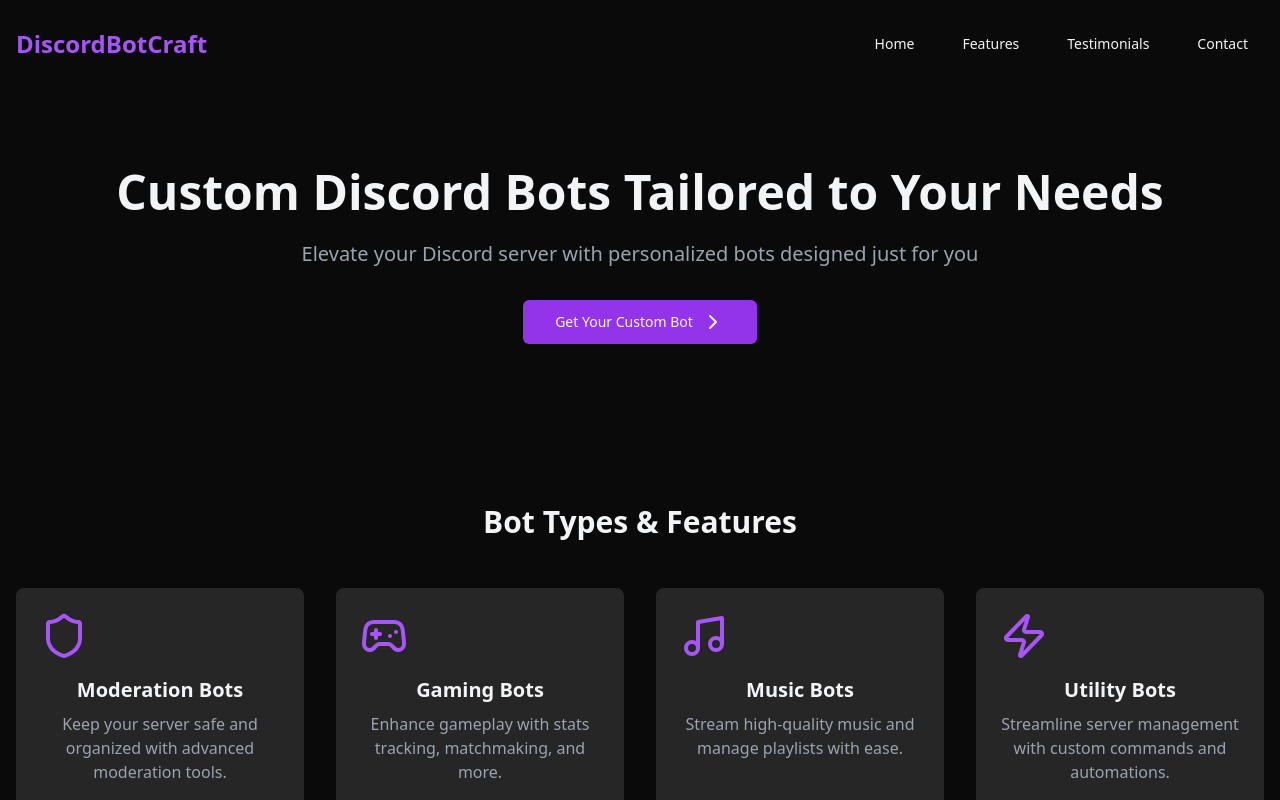
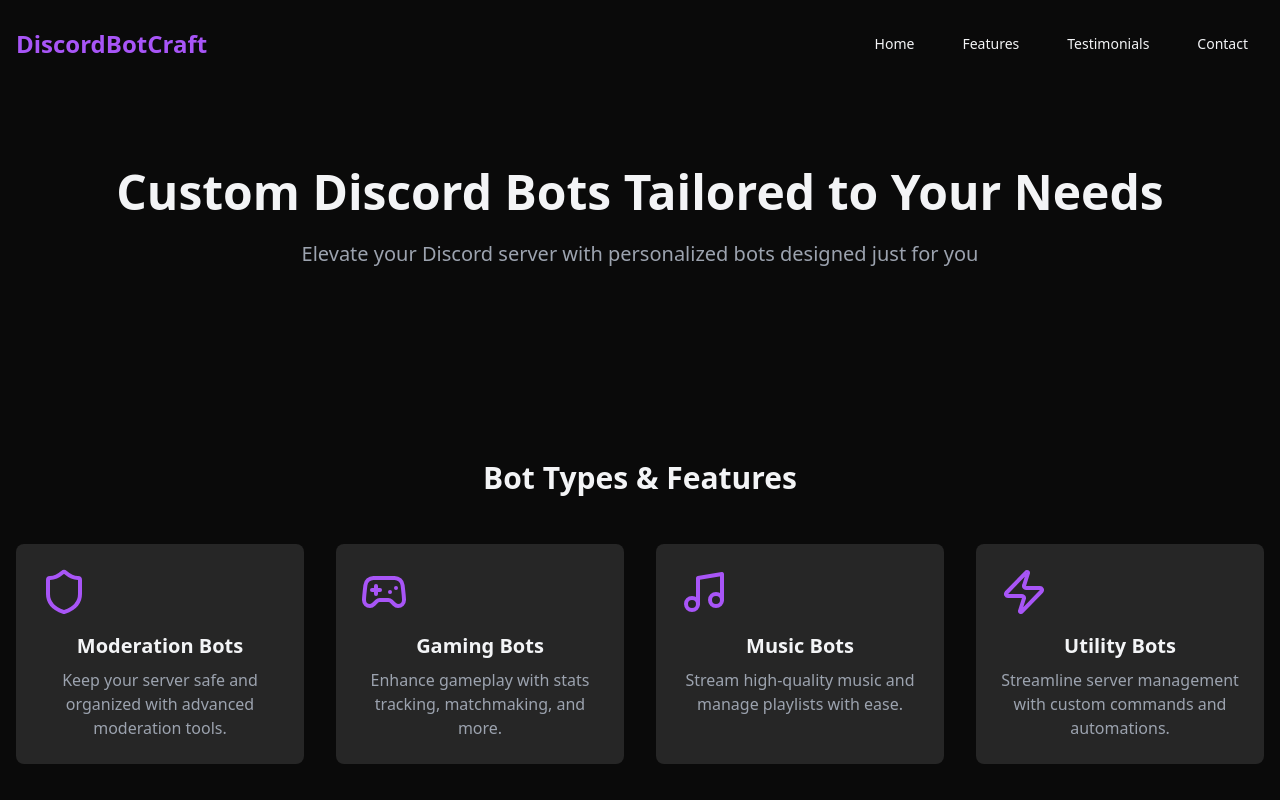
Before and after one commit to rithvik-2006/discordPage.io, a Next.js app: page /MainPage in a window 1280 px wide. Shown: the top 800 px of the page. Built offline with nearby package versions, Linux system fonts and the light colour scheme.

Commit message:
Working Commit

```diff
--- a/src/components/HomePage.tsx
+++ b/src/components/HomePage.tsx
@@ -38,9 +38,7 @@
       <section className="container bg-neutral-950 mx-auto px-4 py-20 text-center">
         <h1 className="text-5xl font-bold mb-6">Custom Discord Bots Tailored to Your Needs</h1>
         <p className="text-xl mb-8 text-gray-400">Elevate your Discord server with personalized bots designed just for you</p>
-        <Button size="lg" className="bg-purple-600 hover:bg-purple-700">
-          Get Your Custom Bot <ChevronRight className="ml-2" />
-        </Button>
+
       </section>
 
       {/* Bot Types Section */}
--- a/src/components/MainBackground.tsx
+++ b/src/components/MainBackground.tsx
@@ -47,7 +47,6 @@
 
 
 
-        <p className="text-neutral-500 max-w-lg mx-auto my-2 text-sm text-center relative z-10"></p>
       </div>
       <BackgroundBeams />
     </div>
```
